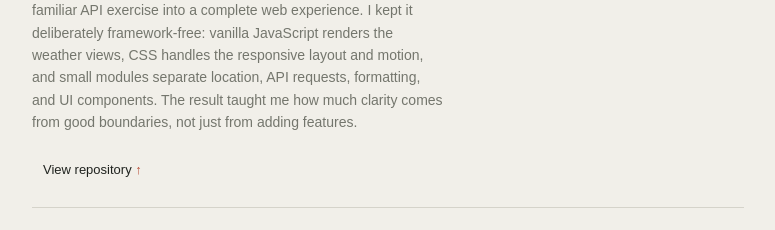
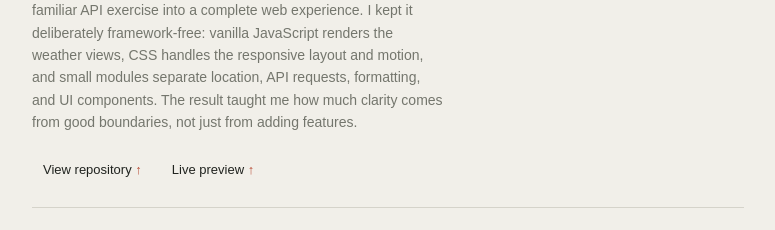
Before and after one commit to ZephyrAmmor/portfolio, a Next.js app: page /projects in a window 1280 px wide. Shown: the part 780-1010 px from the top of the page, without its empty margins (450-1225 px from the left). Built offline with nearby package versions, Linux system fonts and the light colour scheme; no server answers; a web font is replaced by a local one.

Commit message:
Add Rainify live preview link

```diff
--- a/app/projects/page.tsx
+++ b/app/projects/page.tsx
@@ -33,6 +33,7 @@ export default function ProjectsPage() {
                   <h3>{project.name}</h3>
                   <p>{project.description}</p>
                   <p>{project.story}</p>
+                  <div className={styles.linkGroup}>
                     <a
                       className={styles.link}
                       href={project.url}
@@ -44,6 +45,20 @@ export default function ProjectsPage() {
                         ↑
                       </span>
                     </a>
+                    {project.livePreview && (
+                      <a
+                        className={styles.link}
+                        href={project.livePreview}
+                        target="_blank"
+                        rel="noreferrer"
+                      >
+                        Live preview{" "}
+                        <span className={styles.arrow} aria-hidden="true">
+                          ↑
+                        </span>
+                      </a>
+                    )}
+                  </div>
                 </div>
                 <span className={styles.meta}>
                   {project.language ? `${project.language} · ` : ""}
--- a/lib/projects.ts
+++ b/lib/projects.ts
@@ -6,6 +6,7 @@ export type Project = {
   context: string;
   source: string;
   url: string;
+  livePreview?: string;
 };
 
 export const projects: Project[] = [
@@ -19,6 +20,7 @@ export const projects: Project[] = [
     context: "Built after first semester",
     source: "amor-projects",
     url: "https://github.com/amor-projects/Rainify",
+    livePreview: "https://rainify-weather.vercel.app",
   },
   {
     name: "Library Management System",
--- a/styles/pages.module.css
+++ b/styles/pages.module.css
@@ -160,6 +160,12 @@
     background-color 180ms ease;
 }
 
+.linkGroup {
+  display: flex;
+  flex-wrap: wrap;
+  gap: 8px;
+}
+
 .arrow {
   color: var(--accent);
 }
```
Also changed, not shown: 1 other file (tests, documents, lock files or other folders). Lines whose indentation alone changed are shown as unchanged.
